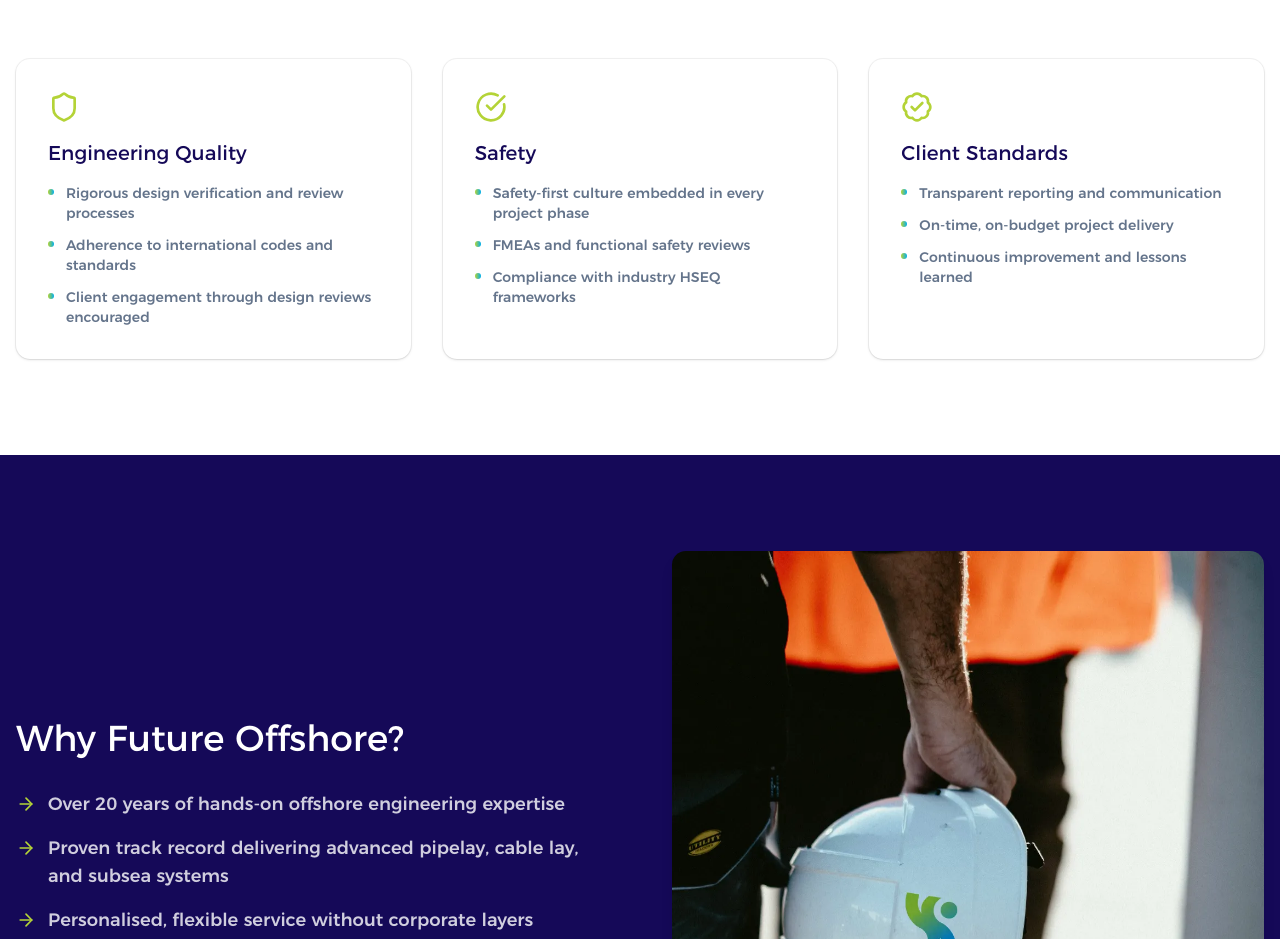
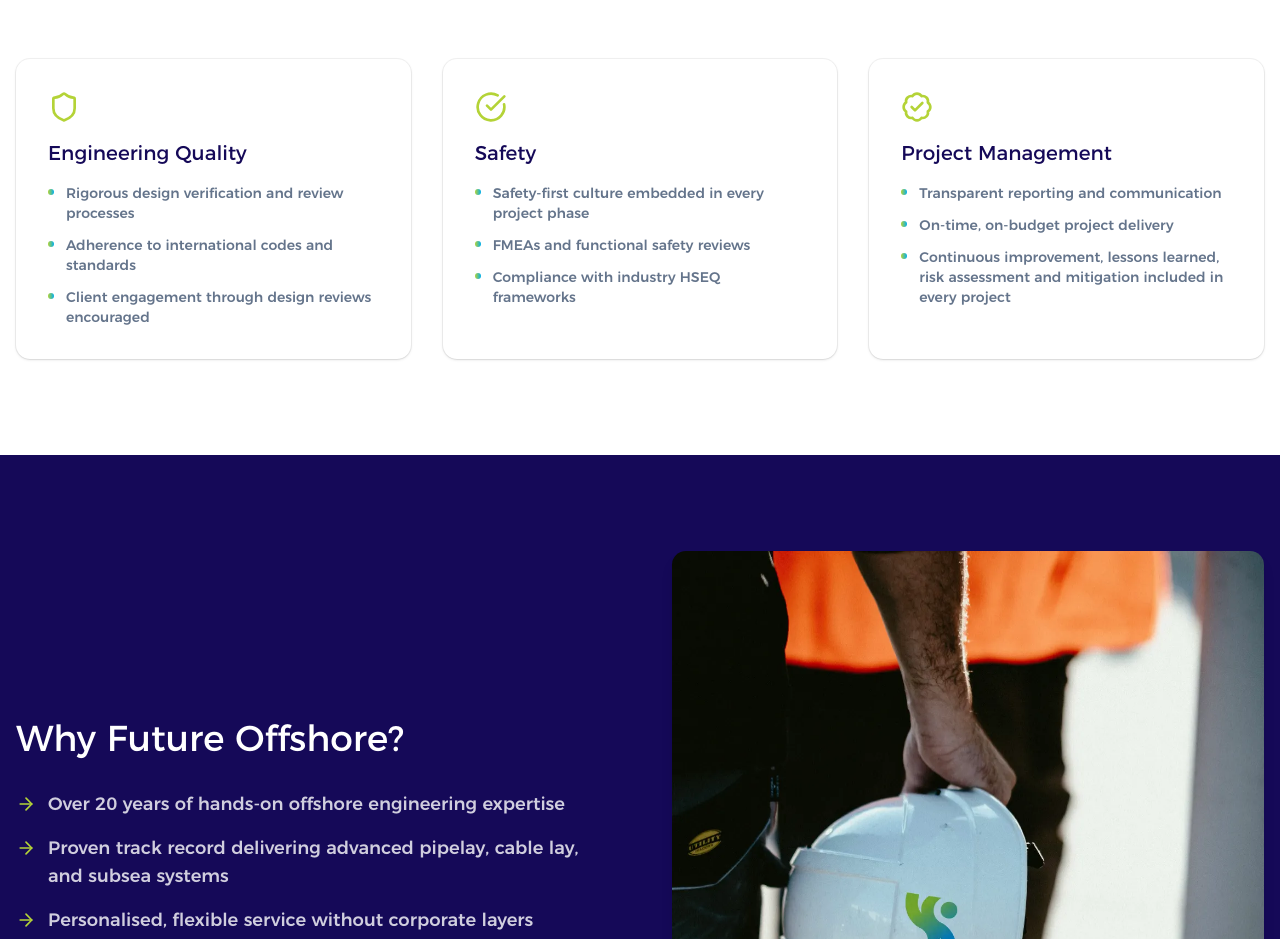
Before and after one commit to theishanbh/future-offshore, a Next.js app: page /about in a window 1280 px wide. Shown: the part 4940-5879 px from the top of the page. Built offline with nearby package versions, Linux system fonts and the light colour scheme.

Commit message:
rename Client Standards to Project Management, update last bullet with risk assessment and mitigation

```diff
--- a/src/app/about/page.tsx
+++ b/src/app/about/page.tsx
@@ -429,12 +429,12 @@ export default function AboutPage() {
                   ],
                 },
                 {
-                  title: "Client Standards",
+                  title: "Project Management",
                   icon: BadgeCheck,
                   items: [
                     "Transparent reporting and communication",
                     "On-time, on-budget project delivery",
-                    "Continuous improvement and lessons learned",
+                    "Continuous improvement, lessons learned, risk assessment and mitigation included in every project",
                   ],
                 },
               ].map((card) => (
```
